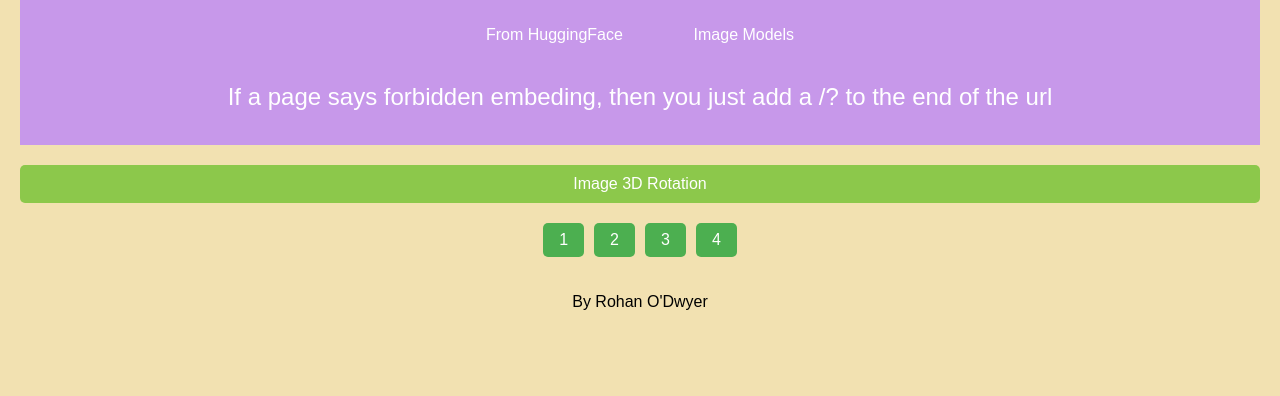
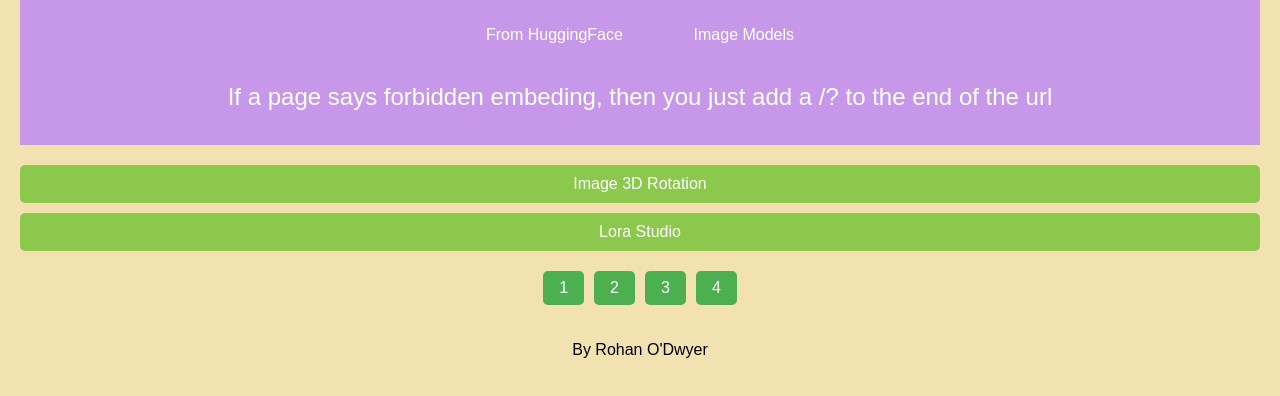
Before and after one commit to rohanod/CoolAiTools, a plain HTML site: page page4.html in a window 1280 px wide. Shown: the part 138-534 px from the top of the page. Drawn offline with Linux system fonts and the light colour scheme.

Commit message:
modified:   page4.html

```diff
--- a/page4.html
+++ b/page4.html
@@ -83,6 +83,7 @@
         <p>If a page says forbidden embeding, then you just add a /? to the end of the url</p>
     </header>
     <a href="https://ashawkey-lgm.hf.space">Image 3D Rotation</a>
+    <a href="https://enzostvs-lora-studio.hf.space">Lora Studio</a>
     <div class="pagination">
         <a href="index.html">1</a>
         <a href="page2.html">2</a>
```
